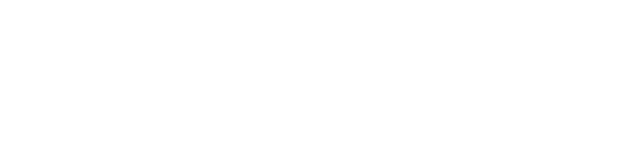
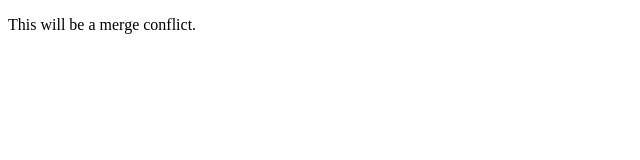
Before and after one commit to kamijean/exploring-git, a plain HTML site: page index.html in a window 1280 px wide. Shown: the whole page, without its empty margins (0-640 px from the left). Drawn offline with Linux system fonts and the light colour scheme.

Commit message:
Adding merge_conflict branch

```diff
--- a/index.html
+++ b/index.html
@@ -9,7 +9,7 @@
   <body>
     <div id="studentEdit">
       <p id="mergeConflict">
-
+        This will be a merge conflict.
       </p>
       <p id="rebase">
 
```
